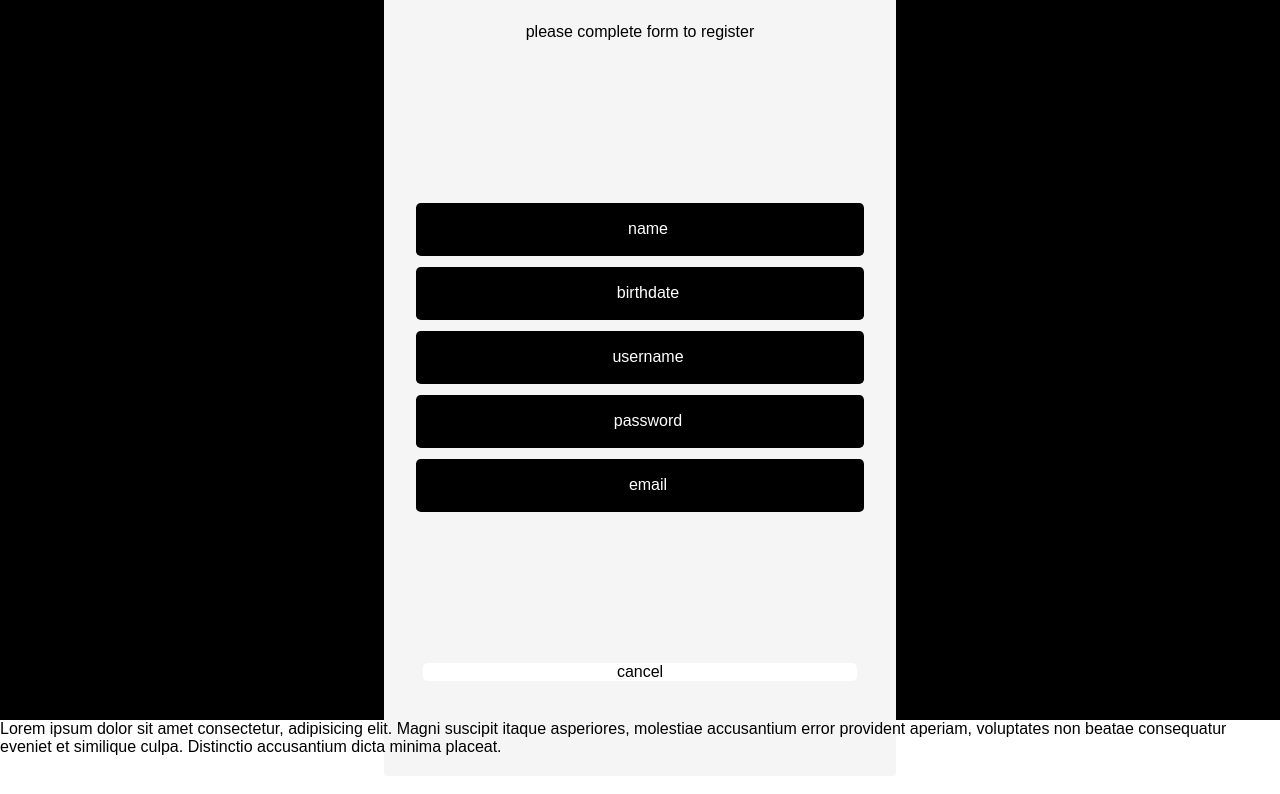
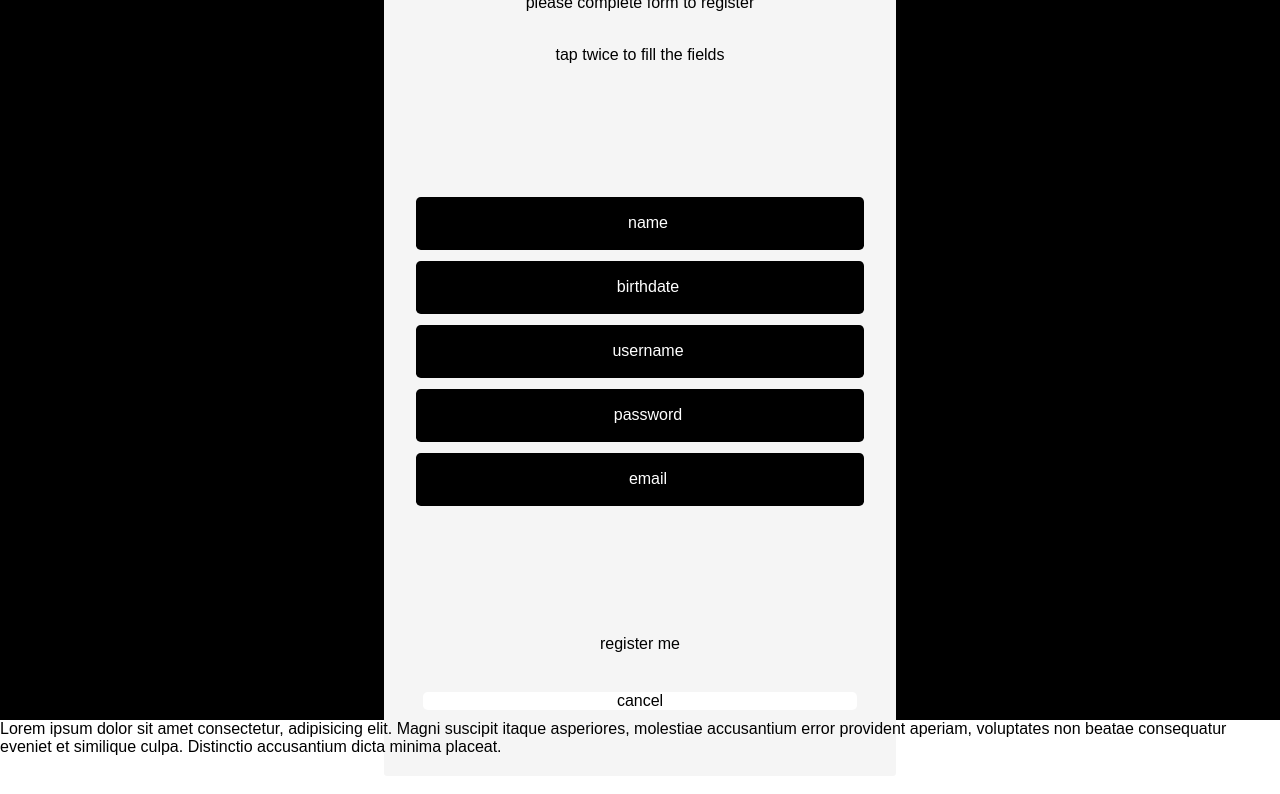
Before and after one commit to suku60/moviesaurus_frontend, a React (Create React App) app: page /register in a window 1280 px wide. Shown: the top 794 px of the page. Built offline with nearby package versions, Linux system fonts and the light colour scheme; a web font is replaced by a local one.

Commit message:
Home: background updated. Register & Login: render code cleaned.

```diff
--- a/src/Containers/Home/Home.jsx
+++ b/src/Containers/Home/Home.jsx
@@ -9,9 +9,9 @@ const Home = () => {
            <p className="text_homeView animation_typewriter_description" id="description">All the movies and tv shows you can imagine</p>
            <p className="text_homeView animation_typewriter_join">join our club</p>
            <p className="text_homeView animation_typewriter">MOVIESAURUS</p>
-           <NavigationButton viewNameDisplay={"Login"} pathUrl={"/login"}/>
+           <NavigationButton viewNameDisplay={"login"} pathUrl={"/login"}/>
            <br/>
-           <NavigationButton viewNameDisplay={"Register"} pathUrl={"/register"}/>
+           <NavigationButton viewNameDisplay={"register"} pathUrl={"/register"}/>
        </div>
     )
 }
--- a/src/Containers/Login/Login.css
+++ b/src/Containers/Login/Login.css
@@ -71,6 +71,7 @@
 #mid_form_box {
 
   justify-content: center;
+  align-content: space-around;
   height: 30em;
 }
 
--- a/src/Containers/Register/Register.css
+++ b/src/Containers/Register/Register.css
@@ -9,6 +9,7 @@
     --color-main-dark-3:hsl(37, 72%, 0%);
 
     --border-radius: 1em;
+    --border-radius-2: .2em;
 
     --transition-fast: .1s;
     --transition-med: .5s;
@@ -67,6 +68,7 @@
     flex-direction: column;
     justify-content: center;
     align-items: center;
+
 
 }
 
@@ -127,7 +129,7 @@
 .form_box:hover {
     background-color: transparent;
 
-    padding-right: 20%;
+    padding-right: 15%;
 
     color: var(--color-main-dark-3);
 
@@ -218,6 +220,9 @@ transition: var(--transition-med);
     transition: var(--transition-med);
 
     color: var(--color-main-dark-3);
+
+    border-radius: var(--border-radius-2);
+
 }
 
 #register_button:hover {
@@ -227,4 +232,16 @@ transition: var(--transition-med);
     transition: var(--transition-med);
 
     color: var(--color-main-light-2);
+
+    border-radius: var(--border-radius-2);
 }
+
+#input_name,
+#input_username,
+#input_password,
+#input_email,
+#input_birthdate {
+    background-color: var(--color-main-light-1);
+
+    color: var(--color-main-dark-1);
+}
--- a/src/Containers/Register/Register.jsx
+++ b/src/Containers/Register/Register.jsx
@@ -27,6 +27,7 @@ const Register = () => {
     const [displayUser, setDisplayUser] = useState("");
     const [displayPass, setDisplayPass] = useState("");
     const [displayEmail, setDisplayEmail] = useState("");
+    const [displayRegisterButton, setDisplayRegisterButton] = useState("");
 
     const [transparency, setTransparency] = useState("flex");
 
@@ -40,7 +41,15 @@ const Register = () => {
 
     useEffect(()=>{
 
-    },[]);
+      // {userData, setUserData} = useState({
+      //   name: "",
+      //   birthdate: "",
+      //   username: "",
+      //   password: "",
+      //   password2: "",
+      //   email: ""
+
+    });
 
     // HANDLER:
 
@@ -50,6 +59,14 @@ const Register = () => {
     };
 
     // Local component functions
+
+    const changeDisplayRegisterButton = () => {
+      if(userData.name !== "" && userData.birthdate !== "" && userData.username !== "" && userData.password !== "" && userData.email !== ""){
+        setDisplayRegisterButton("flex")
+      }else{
+        setDisplayRegisterButton("none")
+      }
+    }
 
     const changeDisplayName = () => {
       if(displayName === "none"){
@@ -95,6 +112,15 @@ const Register = () => {
       }
 
     }
+
+    // const changeDisplayRegisterButton = () => {
+    //   if(userData !== undefined){
+    //     displayRegister = "flex"
+    //   }else{
+    //     displayRegister = "none"
+    //   }
+
+    // }
 
     // const remainTransparent = () => {
     //   if(display !== "none"){
@@ -196,120 +222,75 @@ const Register = () => {
 
  // onClick={()=>showInput()} taken from the form boxes. Add laten when developed.
 
-  if(userData === undefined){
-  return (
-    <div className="box_register">
-      <div className="full_form_box">
-        <div className="full_form_box_container">please complete form to register</div>
-        <div className="full_form_box_container" id="mid_form_box">
-        {<pre>{JSON.stringify(userData, null,2)}</pre>}
-
-          <div className="full_form_box_line">
-
-            <div className="form_box" style={{display : displayName}} onClick={()=>{changeDisplayName()}}>
-              name</div>
-
-            <div className="input_box">
-              <input type="name" name="name" id="input_name" title="name"
-              autoComplete="off" onChange={(e)=>{fillUserData(e)}} style={{display : transparency}} />
-              <div className="input_box_back" style={{display : transparency}}  onClick={()=>{changeDisplayName()}}>hide</div>
-            </div>
-          </div>
-
-          <div className="full_form_box_line">
-            <div className="form_box" style={{display : displayBirth}} onClick={()=>{changeDisplayBirth()}}>
-              birthdate</div>
-              <div className="input_box">
-              <input className="form_input" type="birthdate" name="birthdate" id="input_birthdate" title="birthdate"
-              autoComplete="off" onChange={(e)=>{fillUserData(e)}} style={{display : transparency}} />
-              <div className="input_box_back" style={{display : transparency}}  onClick={()=>{changeDisplayBirth()}}>hide</div>
-            </div>
-          </div>
-
-           <div className="full_form_box_line">
-            <div className="form_box" style={{display : displayUser}} onClick={()=>{changeDisplayUser()}}>
-              username</div>
-
-              <div className="input_box">
-              <input className="form_input" type="username" name="username" id="input_username" title="username"
-              autoComplete="off" onChange={(e)=>{fillUserData(e)}} style={{display : transparency}} />
-              <div className="input_box_back" style={{display : transparency}}  onClick={()=>{changeDisplayUser()}}>hide</div>
-            </div>
-          </div>
-          <div className="full_form_box_line">
-            <div className="form_box" style={{display : displayPass}} onClick={()=>{changeDisplayPass()}}>
-              password</div>
-
-              <div className="input_box">
-              <input className="form_input" type="password" name="password" id="input_password" title="password"
-              autoComplete="off" onChange={(e)=>{fillUserData(e)}} style={{display : transparency}} />
-              <div className="input_box_back" style={{display : transparency}}  onClick={()=>{changeDisplayPass()}}>hide</div>
-            </div>
-          </div>
-          <div className="full_form_box_line">
-            <div className="form_box" style={{display : displayEmail}} onClick={()=>{changeDisplayEmail()}}>
-              email</div>
-
-              <div className="input_box">
-              <input className="form_input" type="email" name="email" id="input_email" title="email"
-              autoComplete="off" onChange={(e)=>{fillUserData(e)}} style={{display : transparency}} />
-              <div className="input_box_back" style={{display : transparency}}  onClick={()=>{changeDisplayEmail()}}>hide</div>
-            </div>
-          </div>
-        </div>
-        <div className="full_form_box_container" id="bot_form_box">
-            <NavigationButton_2 viewNameDisplay={"cancel"} pathUrl={"/"}/>
-          </div>
-        </div>
-      </div>
-    );
-
-}else{
 
   return (
     <div className="box_register">
         <div className="full_form_box">
-        <div className="full_form_box_container">PLEASE COMPLETE THE FORM TO REGISTER</div>
+            <div className="full_form_box_container">please complete form to register
+            </div>
+            <div className="full_form_box_container">tap twice to fill the fields
+            </div>
             <div className="full_form_box_container" id="mid_form_box">
                 {<pre>{JSON.stringify(userData, null,2)}</pre>}
                 <div className="full_form_box_line">
-            <div className="form_box" id="box_name">
-              NAME</div>
-            <input className="form_input" type="name" name="name" id="input_name" title="name"
-              autoComplete="off" onChange={(e)=>{fillUserData(e)}}/>
+                    <div className="form_box" style={{display : displayName}} onClick={()=>{changeDisplayName()}}>name
+                    </div>
+                    <div className="input_box">
+                        <input type="name" name="name" id="input_name" title="name"
+                        autoComplete="off" onChange={(e)=>{fillUserData(e)}} style={{display : transparency}}/>
+                        <div className="input_box_back" style={{display : transparency}}  onClick={()=>{changeDisplayName()}}>hide
+                        </div>
+                    </div>
                 </div>
                 <div className="full_form_box_line">
-            <div className="form_box" id="box_birthdate">
-              BIRTHDATE</div>
+                    <div className="form_box" style={{display : displayBirth}} onClick={()=>{changeDisplayBirth()}}>birthdate
+                    </div>
+                    <div className="input_box">
                     <input className="form_input" type="birthdate" name="birthdate" id="input_birthdate" title="birthdate"
-              autoComplete="off" onChange={(e)=>{fillUserData(e)}}/>
-          </div> <div className="full_form_box_line">
-            <div className="form_box" id="box_username">
-              USERNAME</div>
-            <input className="form_input" type="username" name="username" id="input_username" title="username"
-              autoComplete="off" onChange={(e)=>{fillUserData(e)}}/>
+                    autoComplete="off" onChange={(e)=>{fillUserData(e)}} style={{display : transparency}} />
+                    <div className="input_box_back" style={{display : transparency}}  onClick={()=>{changeDisplayBirth()}}>hide
+                    </div>
+                </div>
                 </div>
                 <div className="full_form_box_line">
-            <div className="form_box"id="box_password">
-              PASSWORD</div>
-            <input className="form_input" type="password" name="password" id="input_password" title="password"
-              autoComplete="off" onChange={(e)=>{fillUserData(e)}}/>
+                    <div className="form_box" style={{display : displayUser}} onClick={()=>{changeDisplayUser()}}>username
+                    </div>
+                    <div className="input_box">
+                        <input className="form_input" type="username" name="username" id="input_username" title="username"
+                        autoComplete="off" onChange={(e)=>{fillUserData(e)}} style={{display : transparency}} />
+                        <div className="input_box_back" style={{display : transparency}}  onClick={()=>{changeDisplayUser()}}>hide
+                        </div>
+                    </div>
                 </div>
                 <div className="full_form_box_line">
-            <div className="form_box" id="box_email">
-              EMAIL</div>
-            <input className="form_input" type="email" name="email" id="input_email" title="email"
-              autoComplete="off" onChange={(e)=>{fillUserData(e)}}/>
+                    <div className="form_box" style={{display : displayPass}} onClick={()=>{changeDisplayPass()}}>password
+                    </div>
+                    <div className="input_box">
+                    <input className="form_input" type="password" name="password" id="input_password" title="password"
+                    autoComplete="off" onChange={(e)=>{fillUserData(e)}} style={{display : transparency}} />
+                    <div className="input_box_back" style={{display : transparency}}  onClick={()=>{changeDisplayPass()}}>hide
                     </div>
                 </div>
-        <div className="full_form_box_container" id="bot_form_box">
-            <div className="full_form_box_line" id="register_button" onClick={()=>sendUserData()}>register me</div>
+                </div>
+                <div className="full_form_box_line">
+                    <div className="form_box" style={{display : displayEmail}} onClick={()=>{changeDisplayEmail()}}>email
+                    </div>
+                    <div className="input_box">
+                         <input className="form_input" type="email" name="email" id="input_email" title="email"
+                         autoComplete="off" onChange={(e)=>{fillUserData(e)}} style={{display : transparency}} />
+                         <div className="input_box_back" style={{display : transparency}}  onClick={()=>{changeDisplayEmail()}}>hide
+                         </div>
+                    </div>
+                </div>
+            </div>
+            <div className="full_form_box_container" id="bot_form_box" style={{display : displayRegisterButton}} >
+                <div className="full_form_box_line" id="register_button" onClick={()=>sendUserData()} onChange={()=>{setDisplayRegisterButton()}}>register me
+                </div>
                 <NavigationButton_2 viewNameDisplay={"cancel"} pathUrl={"/"}/>
             </div>
         </div>
     </div>
   );
 }
-}
 
 export default Register;
```
Also changed, not shown: src/Containers/Home/Home.css (+7 -4 lines), src/Containers/Login/Login.jsx (+11 -16 lines), src/img/background.jpg, 1 other file (tests, documents, lock files or other folders). Lines whose indentation alone changed are shown as unchanged.
